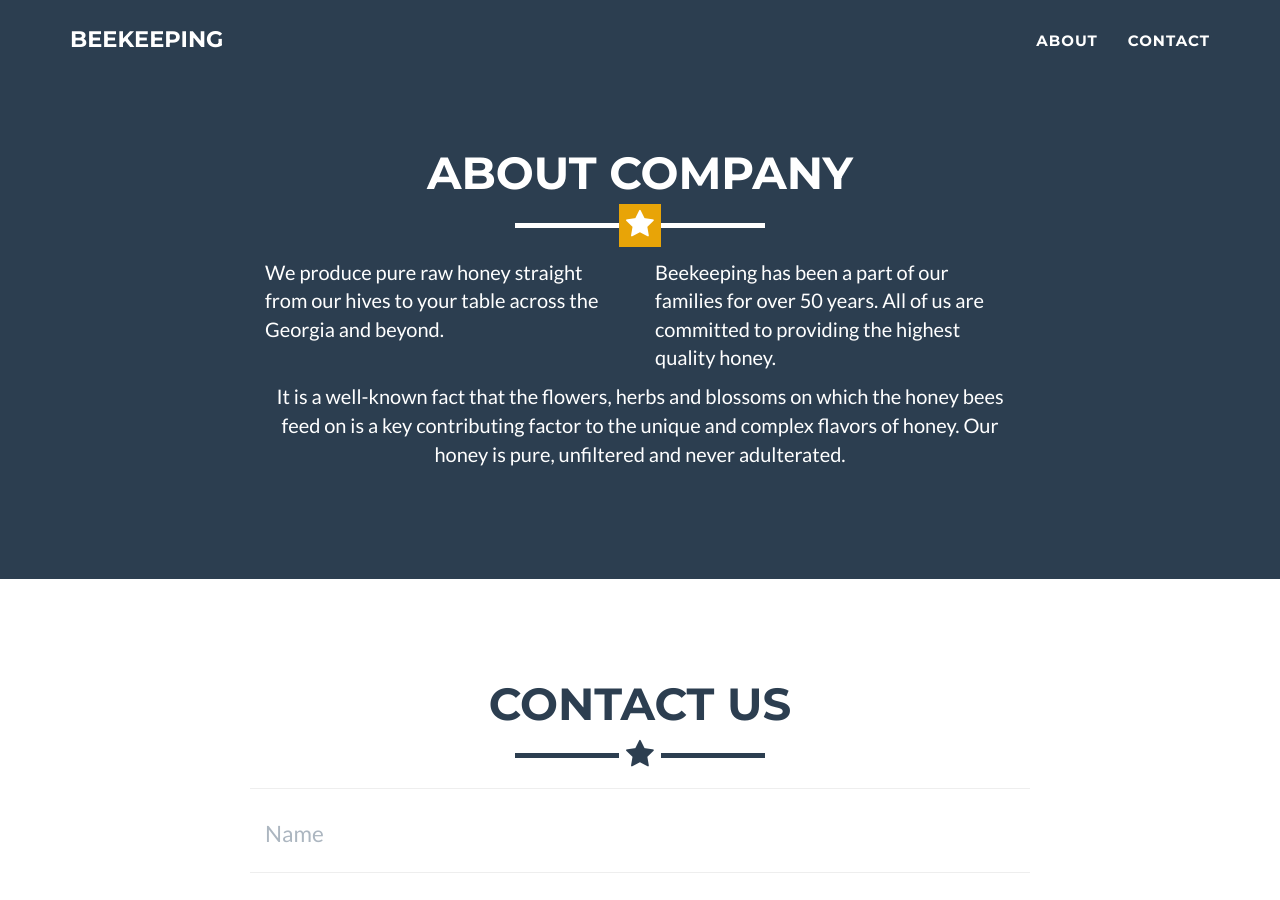
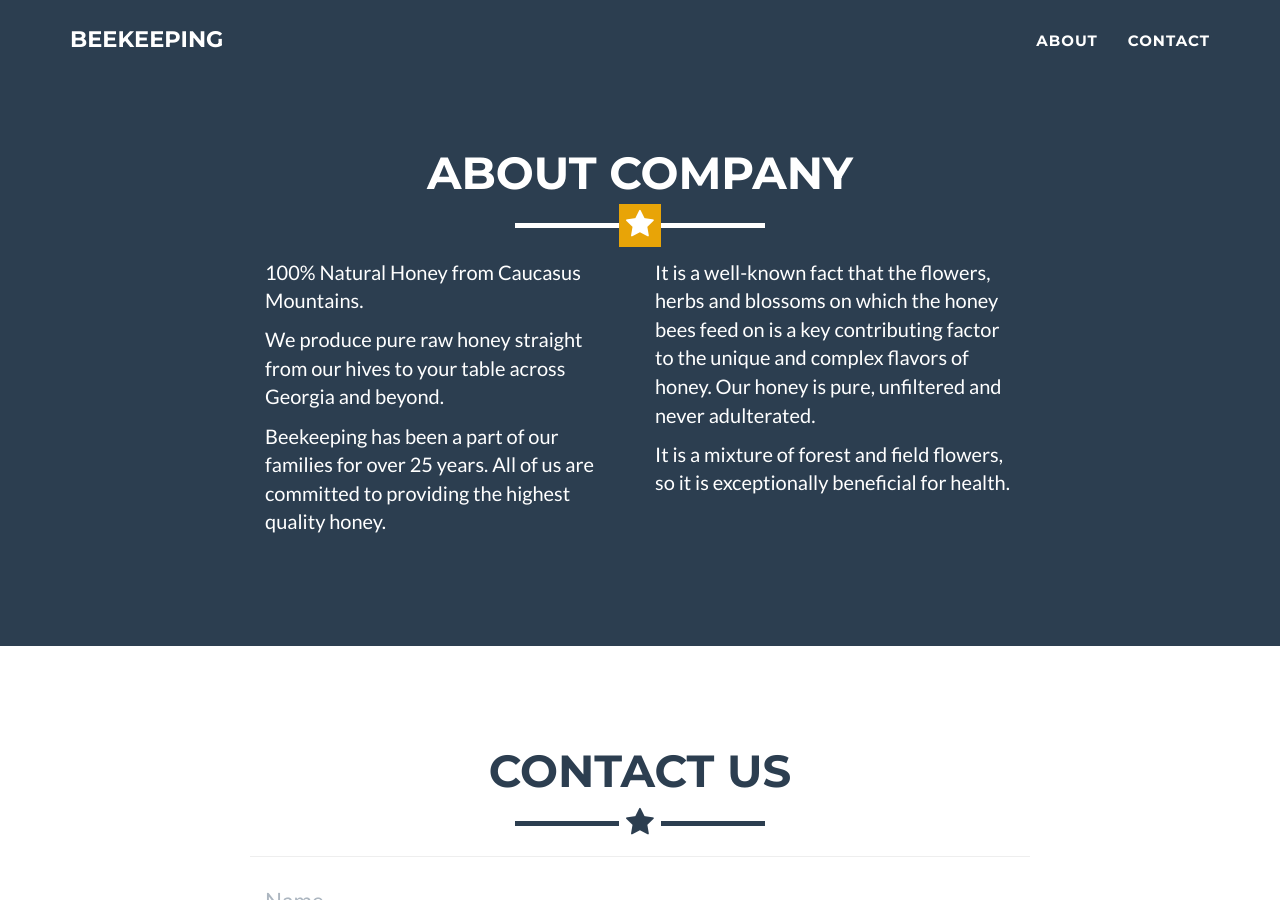
Before and after one commit to beekeeping/beekeeping.github.io, a Jekyll site: the page built from index.html, in a window 1280 px wide and 900 px high, scrolled down 681 px. Built offline with Jekyll 4.4.1, drawn with Linux system fonts in a browser that asks for light colours.

Commit message:
update about

```diff
--- a/_includes/about.html
+++ b/_includes/about.html
@@ -9,19 +9,30 @@
         </div>
         <div class="row">
             <div class="col-lg-4 col-lg-offset-2">
-                <p>We produce pure raw honey straight from our hives to your table across the Georgia and beyond.</p>
+                <p>
+                    100% Natural Honey from Caucasus Mountains.</p>
+                <p>
+                    We produce pure raw honey straight from our hives to your table across Georgia and beyond.
+                </p>
+                <p>Beekeeping has been a part of our families for over 25 years. All of us are committed to providing
+                    the highest quality honey.
+                </p>
             </div>
             <div class="col-lg-4">
-                <p>Beekeeping has been a part of our families for over 50 years. All of us are committed to providing
-                    the highest quality honey.</p>
+                <p>
+                    It is a well-known fact that the flowers, herbs and blossoms on which the honey bees feed on is a
+                    key contributing factor to the unique and complex flavors of honey. Our honey is pure, unfiltered
+                    and never adulterated.
+                </p>
+                <p>It is a mixture of forest and field flowers, so it is exceptionally beneficial for health.</p>
             </div>
 
             <!-- <div class="col-lg-4"> -->
-            <div class="col-lg-8 col-lg-offset-2 text-center">
+            <!-- <div class="col-lg-8 col-lg-offset-2 text-center">
                 <p>It is a well-known fact that the flowers, herbs and blossoms on which the honey bees feed on is a key
                     contributing factor to the unique and complex flavors of honey. Our honey is pure, unfiltered and
                     never adulterated.</p>
-            </div>
+            </div> -->
 
             <!-- <div class="col-lg-8 col-lg-offset-2 text-center">
                     <a href="https://github.com/jeromelachaud/freelancer-theme" class="btn btn-lg btn-outline">
```
